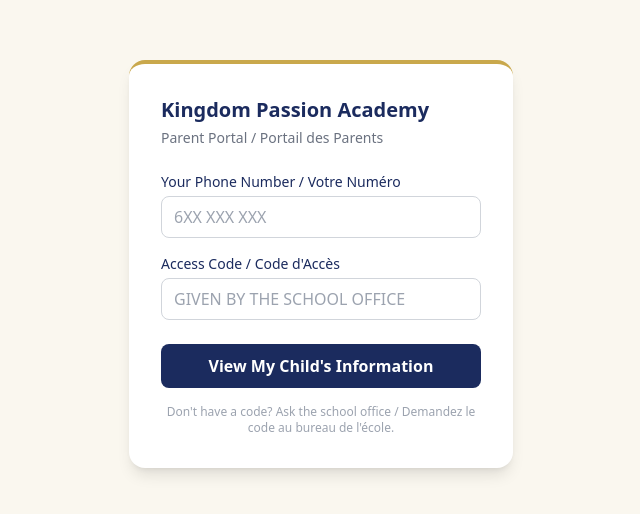
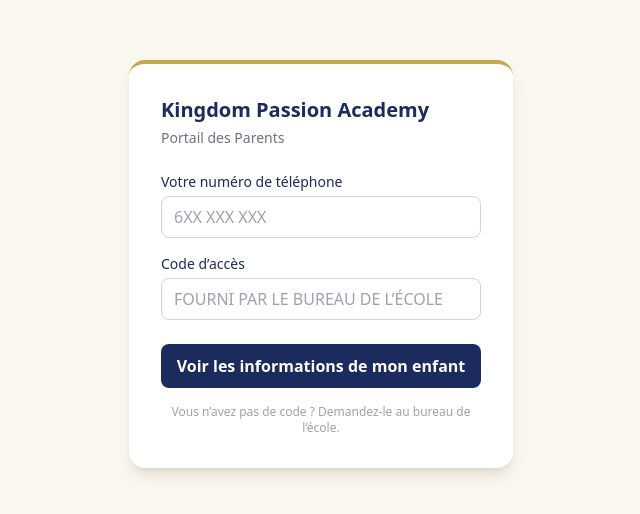
Before and after one commit to groupe-digitexcel/kpa-os-, a Next.js app: page /parent-portal in a window 1280 px wide. Shown: the part 136-650 px from the top of the page, without its empty margins (319-959 px from the left). Built offline with nearby package versions, Linux system fonts and the light colour scheme.

Commit message:
feat: make parent portal language fully switchable

```diff
--- a/app/parent-portal/page.tsx
+++ b/app/parent-portal/page.tsx
@@ -1,15 +1,32 @@
 "use client";
 
-import { useState } from "react";
+import { useEffect, useState } from "react";
 import { useRouter } from "next/navigation";
 import { parentLogin } from "@/lib/actions/parentPortal";
+import BilingualText from "@/components/BilingualText";
+import type { Language } from "@/lib/i18n/translations";
+
+const STORAGE_KEY = "kpa-os-language";
+const EVENT_NAME = "kpa-os-language-change";
 
 export default function ParentPortalLogin() {
   const router = useRouter();
+  const [language, setLanguage] = useState<Language>("fr");
   const [phone, setPhone] = useState("");
   const [code, setCode] = useState("");
   const [error, setError] = useState<string | null>(null);
   const [loading, setLoading] = useState(false);
+
+  useEffect(() => {
+    const saved = window.localStorage.getItem(STORAGE_KEY);
+    if (saved === "fr" || saved === "en") setLanguage(saved);
+    const onChange = (event: Event) => {
+      const next = (event as CustomEvent<Language>).detail;
+      if (next === "fr" || next === "en") setLanguage(next);
+    };
+    window.addEventListener(EVENT_NAME, onChange);
+    return () => window.removeEventListener(EVENT_NAME, onChange);
+  }, []);
 
   async function handleSubmit(e: React.FormEvent) {
     e.preventDefault();
@@ -26,6 +43,8 @@ export default function ParentPortalLogin() {
     router.push("/parent-portal/dashboard");
   }
 
+  const accessCodePlaceholder = language === "fr" ? "Fourni par le bureau de l’école" : "Given by the school office";
+
   return (
     <main className="min-h-screen flex items-center justify-center bg-kpa-cream p-6">
       <form
@@ -33,12 +52,12 @@ export default function ParentPortalLogin() {
         className="bg-white rounded-2xl shadow-lg p-8 w-full max-w-sm border-t-4 border-kpa-gold"
       >
         <h1 className="text-xl font-bold text-kpa-navy mb-1">Kingdom Passion Academy</h1>
-        <p className="text-sm text-gray-500 mb-6">Parent Portal / Portail des Parents</p>
+        <p className="text-sm text-gray-500 mb-6"><BilingualText fr="Portail des Parents" en="Parent Portal" /></p>
 
         {error && <div className="bg-red-50 text-red-600 text-sm p-2 rounded mb-4">{error}</div>}
 
         <label className="block text-sm font-medium text-kpa-navy mb-1">
-          Your Phone Number / Votre Numéro
+          <BilingualText fr="Votre numéro de téléphone" en="Your Phone Number" />
         </label>
         <input
           value={phone}
@@ -49,12 +68,12 @@ export default function ParentPortalLogin() {
         />
 
         <label className="block text-sm font-medium text-kpa-navy mb-1">
-          Access Code / Code d'Accès
+          <BilingualText fr="Code d’accès" en="Access Code" />
         </label>
         <input
           value={code}
           onChange={(e) => setCode(e.target.value.toUpperCase())}
-          placeholder="Given by the school office"
+          placeholder={accessCodePlaceholder}
           required
           className="w-full border border-gray-300 rounded-lg px-3 py-2 mb-6 uppercase focus:outline-none focus:ring-2 focus:ring-kpa-gold"
         />
@@ -64,11 +83,11 @@ export default function ParentPortalLogin() {
           disabled={loading}
           className="w-full bg-kpa-navy text-white font-semibold py-2.5 rounded-lg hover:bg-kpa-navy/90 disabled:opacity-50"
         >
-          {loading ? "..." : "View My Child's Information"}
+          {loading ? "..." : <BilingualText fr="Voir les informations de mon enfant" en="View My Child's Information" />}
         </button>
 
         <p className="text-xs text-gray-400 mt-4 text-center">
-          Don't have a code? Ask the school office / Demandez le code au bureau de l'école.
+          <BilingualText fr="Vous n’avez pas de code ? Demandez-le au bureau de l’école." en="Don't have a code? Ask the school office." />
         </p>
       </form>
     </main>
```
